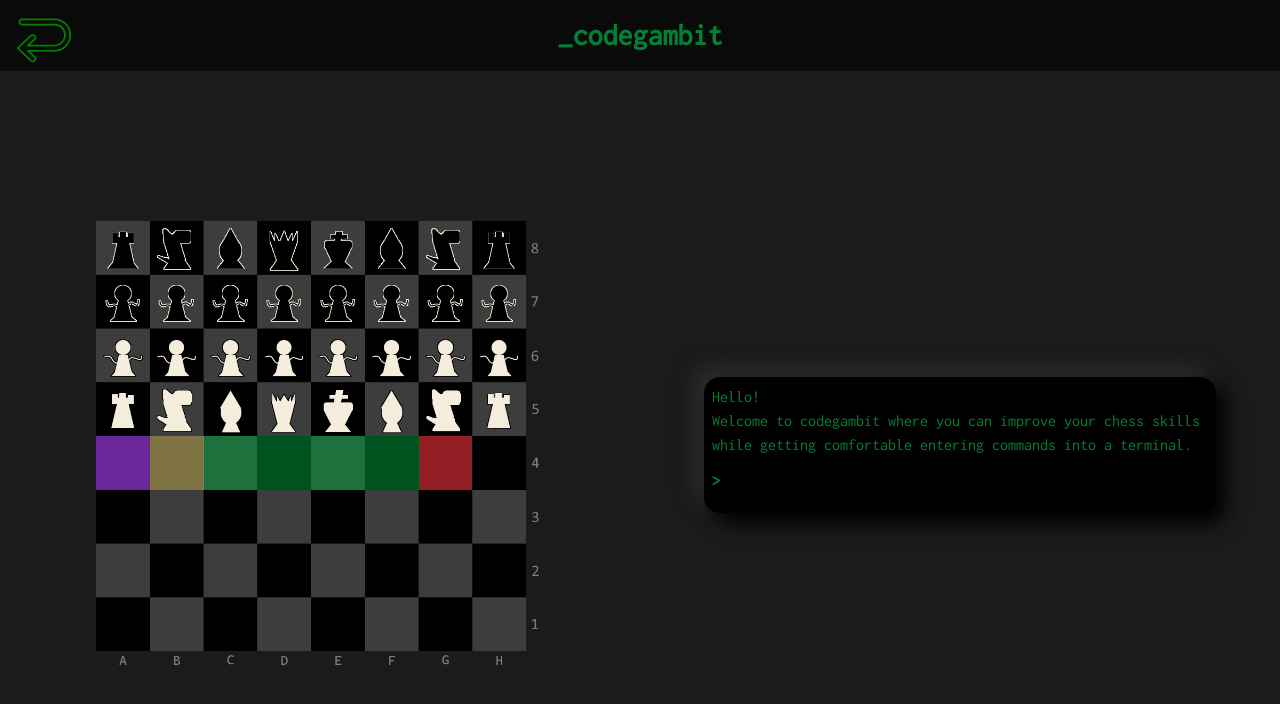
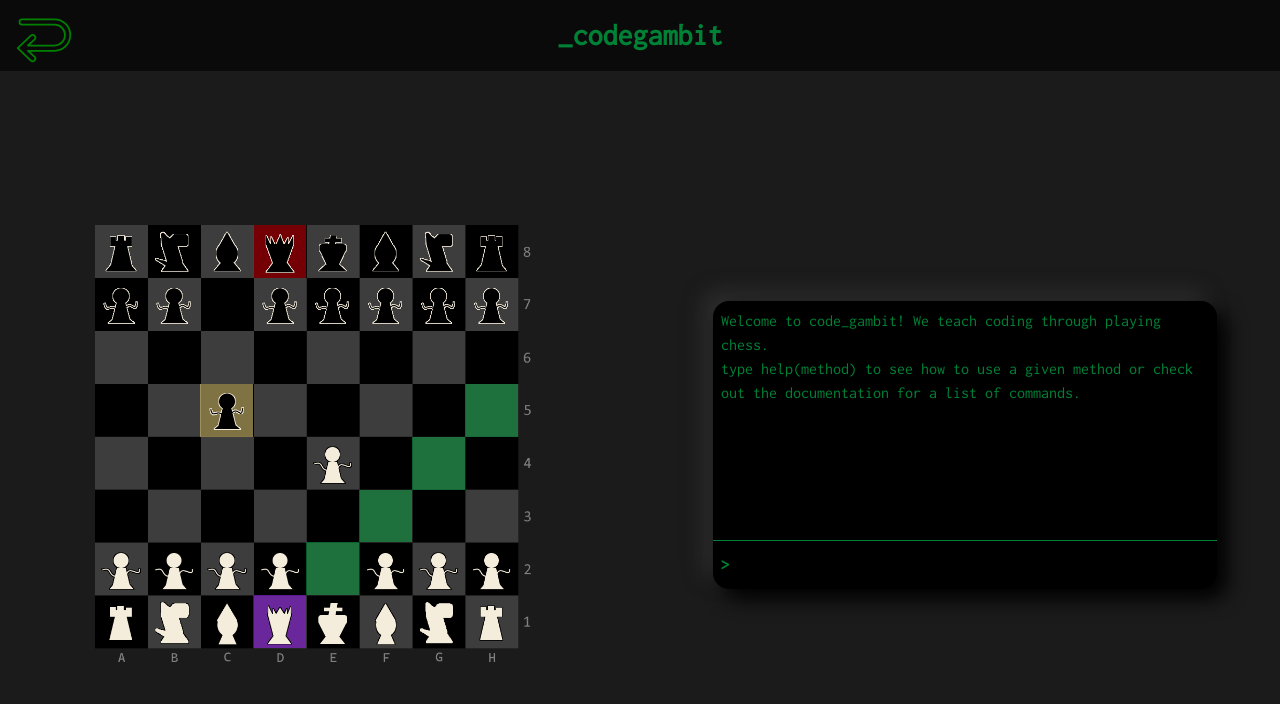
Before and after one commit to joshbacon/codegambit, a React (Vite) app: page /play in a window 1280 px wide. Shown: the top 704 px of the page. Built offline with nearby package versions, Linux system fonts and the light colour scheme.

Commit message:
fixed board placement and added terminal specific interaction

```diff
--- a/src/components/board.tsx
+++ b/src/components/board.tsx
@@ -78,6 +78,7 @@ function Board(state: string, playingAs: string, selected: string, previousMove:
             }
         }
     }
+    console.log(pieceData)
 
     function pieceLookup(piece: string) {
         switch (piece) {
@@ -96,56 +97,53 @@ function Board(state: string, playingAs: string, selected: string, previousMove:
         }
     }
 
-    return <div className="relative w-[70%] aspect-square">
-        <img src={boardTheme} draggable={false} className="-z-10 absolute w-full drag" />
+    return <div className="relative w-[max(300px,60%)] lg:w-[70%] aspect-square">
+        <img src={boardTheme} draggable={false} className="-z-10 absolute w-full" />
         <div className='w-[96%] h-[96%] grid grid-cols-8 grid-rows-8 place-items-center'>
             {
                 Object.entries(pieceData).map(([key, value]) => {
                     return <img
+                        style={{gridRowStart: key.split('')[0], gridColumnStart: key.split('')[1]}}
                         key={key}
                         src={pieceLookup(value)}
                         draggable={false}
-                        className={`z-20 w-9/10 aspect-square row-start-${key.split('')[0]} col-start-${key.split('')[1]}`}
+                        className='z-20 w-9/10 aspect-square'
                     />
                 })
             }
-            {
-                selected ?
-                    <div className={`
-                        bg-purple-600 opacity-50 w-full h-full
-                        row-start-${playingAs == 'w' ? selected.split('')[0] : mapWhiteToBlack(selected.split('')[0])}
-                        col-start-${playingAs == 'w' ? selected.split('')[1] : mapWhiteToBlack(selected.split('')[1])}
-                    `}
-                    /> : null
+            { selected ? <div
+                    style= {{
+                        gridRowStart: playingAs == 'w' ? selected.split('')[0] : mapWhiteToBlack(selected.split('')[0]),
+                        gridColumnStart: playingAs == 'w' ? selected.split('')[1] : mapWhiteToBlack(selected.split('')[1])
+                    }}
+                    className='bg-purple-600 opacity-50 w-full h-full'
+                /> : null
             }
-            {
-                previousMove ?
-                    <div className={`
-                        bg-amber-200 opacity-50 w-full h-full
-                        row-start-${playingAs == 'w' ? previousMove.split('')[0] : mapWhiteToBlack(previousMove.split('')[0])}
-                        col-start-${playingAs == 'w' ? previousMove.split('')[1] : mapWhiteToBlack(previousMove.split('')[1])}
-                    `}
-                    /> : null
+            { previousMove ? <div
+                style= {{
+                    gridRowStart: playingAs == 'w' ? previousMove.split('')[0] : mapWhiteToBlack(previousMove.split('')[0]),
+                    gridColumnStart: playingAs == 'w' ? previousMove.split('')[1] : mapWhiteToBlack(previousMove.split('')[1])
+                }}
+                className='bg-amber-200 opacity-50 w-full h-full'
+                /> : null
             }
-            {
-                validMoves.length > 0 ?
-                    Object.entries(validMoves).map(([key, value]) => {
-                        return <div key={key} className={`
-                            bg-green-600 opacity-50 w-full h-full
-                            row-start-${playingAs == 'w' ? value.split('')[0] : mapWhiteToBlack(value.split('')[0])}
-                            col-start-${playingAs == 'w' ? value.split('')[1] : mapWhiteToBlack(value.split('')[1])}
-                        `}
-                        />
-                    }) : null
-            }
-            {
-                mateSquare ?
-                    <div className={`
-                        bg-red-600 opacity-50 w-full h-full
-                        row-start-${playingAs == 'w' ? mateSquare.split('')[0] : mapWhiteToBlack(mateSquare.split('')[0])}
-                        col-start-${playingAs == 'w' ? mateSquare.split('')[1] : mapWhiteToBlack(mateSquare.split('')[1])}
-                    `}
-                    /> : null
+            { validMoves.length > 0 ? Object.entries(validMoves).map(([key, value]) => {
+                return <div
+                    key={key}
+                    style= {{
+                        gridRowStart: playingAs == 'w' ? value.split('')[0] : mapWhiteToBlack(value.split('')[0]),
+                        gridColumnStart: playingAs == 'w' ? value.split('')[1] : mapWhiteToBlack(value.split('')[1])
+                    }}
+                    className='bg-green-600 opacity-50 w-full h-full'
+                />
+            }) : null }
+            { mateSquare ? <div
+                style= {{
+                    gridRowStart: playingAs == 'w' ? mateSquare.split('')[0] : mapWhiteToBlack(mateSquare.split('')[0]),
+                    gridColumnStart: playingAs == 'w' ? mateSquare.split('')[1] : mapWhiteToBlack(mateSquare.split('')[1])
+                }}
+                className='bg-red-600 opacity-50 w-full h-full'
+                /> : null
             }
         </div>
     </div>
--- a/src/components/terminal.tsx
+++ b/src/components/terminal.tsx
@@ -1,18 +1,84 @@
-
+import { useEffect, useRef, useState } from "react";
 
 function Terminal() {
 
-    return <div className="flex flex-col p-2 w-4/5 text-green-700 bg-black rounded-2xl shadow-[10px_10px_20px_0_black,-10px_-10px_20px_0_rgba(64,64,64,0.5)]">
-        <table className="flex-1 h-[150rem]">
+    const [history, setHistory] = useState<string[]>([
+        'Welcome to code_gambit! We teach coding through playing chess.',
+        'type help(method) to see how to use a given method or check out the documentation for a list of commands.'
+    ]);
+
+    const scrollRef = useRef<null | HTMLTableRowElement>(null);
+
+    const [currentCommand, setCurrentCommand] = useState<string>("");
+    const [partialCommand, setPartialCommand] = useState<string>("");
+    const [commandHistory, setCommandHistory] = useState<string[]>([]);
+    const [commandSearchIndex, setCommandSearchIndex] =  useState<number>(commandHistory.length);
+
+    useEffect(() => {
+        if (scrollRef.current) {
+            scrollRef.current.scrollIntoView({ block: "nearest", behavior: "smooth" });
+        }
+    }, [commandHistory]);
+
+    useEffect(() => {
+        setCommandSearchIndex(commandHistory.length);
+    }, [commandHistory]);
+
+    function updateInput(newValue: string) {
+        setCurrentCommand(newValue);
+        setPartialCommand(newValue);
+        setCommandSearchIndex(commandHistory.length);
+    }
+
+    function checkKey(key: string) {
+        if (key === 'ArrowUp') {
+            if (commandSearchIndex > 0) {
+                const temp = commandSearchIndex;
+                setCommandSearchIndex(temp-1);
+                setCurrentCommand(commandHistory[temp-1]);
+            }
+        } else if (key === 'ArrowDown') {
+            if (commandSearchIndex < commandHistory.length) {
+                const temp = commandSearchIndex;
+                setCommandSearchIndex(temp+1);
+                if (temp + 1 == commandHistory.length) {
+                    setCurrentCommand(partialCommand);
+                } else {
+                    setCurrentCommand(commandHistory[temp+1]);
+                }
+            }
+        } else if (key === 'Enter') {
+            setHistory([...history, currentCommand]);
+            setCommandHistory([...commandHistory, currentCommand]);
+            setCurrentCommand("");
+            setPartialCommand("");
+        }
+    }
+
+
+    return <div className="flex flex-col w-4/5 min-w-80 h-72 text-green-700 bg-black rounded-2xl shadow-[10px_10px_20px_0_black,-10px_-10px_20px_0_rgba(64,64,64,0.5)]">
+        <table className="relative p-2 flex h-[calc(100%-49px)] overflow-y-scroll">
             <tbody>
-                <tr><td>Hello!</td></tr>
-                <tr><td>Welcome to codegambit where you can improve your chess skills while getting comfortable entering commands into a terminal.</td></tr>
+                { history.map((value, key) => {
+                    return <tr key={key}>
+                        <td>{value}</td>
+                    </tr>
+                }) }
+                <tr ref={scrollRef} />
             </tbody>
         </table>
-        <div className="flex items-center">
+        <div className="flex items-center w-full px-2 border-t-1">
             <h1 className="text-1xl font-bold">{'>'}</h1>
             <input
                 type="text"
+                autoFocus={false}
+                autoCapitalize="false"
+                autoCorrect="false"
+                autoComplete="false"
+                spellCheck="false"
+                value={currentCommand}
+                onChange={(e) => updateInput(e.target.value)}
+                onKeyUp={(e) => checkKey(e.key)}
                 className="h-12 ml-3 w-full focus:outline-0"
             />
         </div>
--- a/src/pages/singleplayer.tsx
+++ b/src/pages/singleplayer.tsx
@@ -6,8 +6,9 @@ function SinglePlayer() {
 
     return <div className="flex flex-col gap-5 w-screen h-screen justify-around items-center">
         { NavHeader('singleplayer') }
-        <section className="h-full grid grid-cols-2 place-items-center">
+        <section className="h-full flex flex-col gap-5 justify-center items-center lg:grid lg:grid-cols-2 lg:place-items-center">
             { Board('rnbqkbnr/pp1ppppp/8/2p5/4P3/8/PPPP1PPP/RNBQKBNR', 'w', '84', '43', ['75', '66', '57', '48'], '14') }
+            {/* { Board('rnbqkbnr/pppppppp/8/8/8/8/PPPPPPPP/RNBQKBNR', 'b', '', '', [], '') } */}
             <Terminal></Terminal>
         </section>
     </div>
--- a/tailwind.config.js
+++ b/tailwind.config.js
@@ -5,6 +5,9 @@ export default {
   ],
   theme: {
     extend: {
+      gridRowStart: {
+        '8': '8'
+      },
       transitionProperty: {
         'height': 'height'
       }
```
